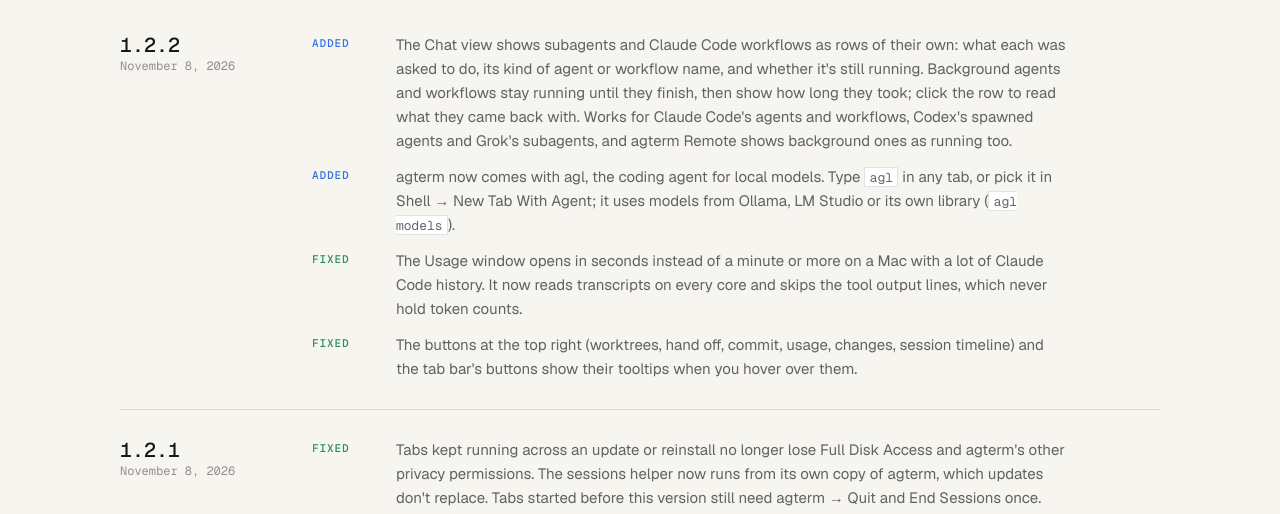
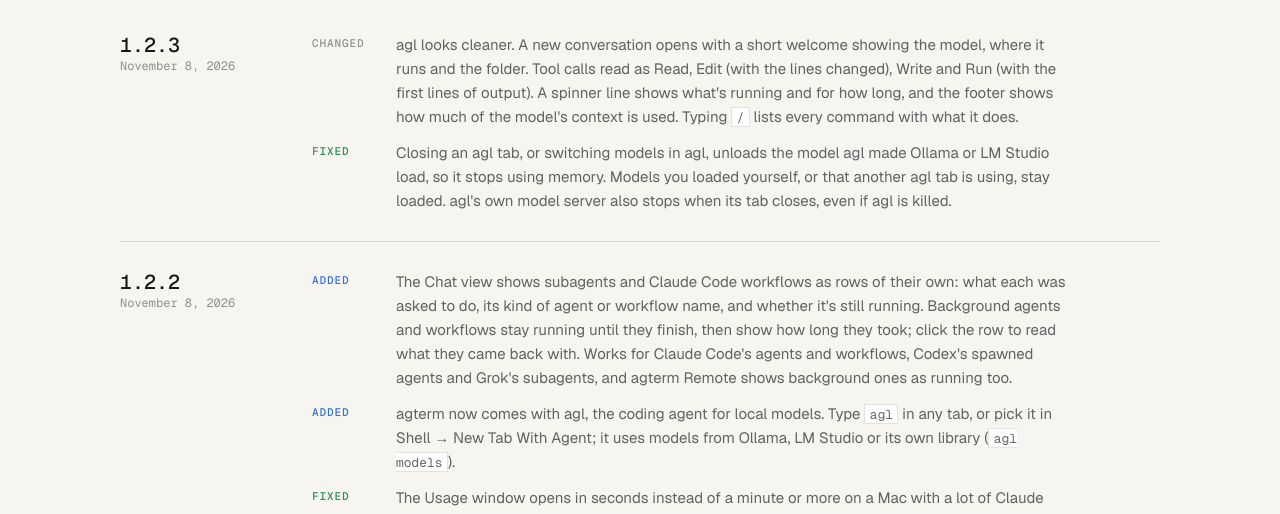
Before and after one commit to neelsatyavolu/agterm, a plain HTML site: page site/changelog.html in a window 1280 px wide. Shown: the part 282-796 px from the top of the page. Drawn offline with nearby package versions, Linux system fonts and the light colour scheme.

Commit message:
docs: site changelog for 1.2.3

```diff
--- a/site/changelog.html
+++ b/site/changelog.html
@@ -39,6 +39,17 @@
       </header>
 
       <div class="cl">
+        <section class="cl-release" id="v1.2.3" aria-labelledby="v1.2.3-title">
+          <header class="cl-head">
+            <h2 id="v1.2.3-title"><a href="#v1.2.3">1.2.3</a></h2>
+            <p class="meta"><time datetime="2026-11-08">November 8, 2026</time></p>
+          </header>
+          <ul class="cl-items">
+            <li><span class="cl-kind cl-changed">Changed</span><span>agl looks cleaner. A new conversation opens with a short welcome showing the model, where it runs and the folder. Tool calls read as Read, Edit (with the lines changed), Write and Run (with the first lines of output). A spinner line shows what&#x27;s running and for how long, and the footer shows how much of the model&#x27;s context is used. Typing <code>/</code> lists every command with what it does.</span></li>
+            <li><span class="cl-kind cl-fixed">Fixed</span><span>Closing an agl tab, or switching models in agl, unloads the model agl made Ollama or LM Studio load, so it stops using memory. Models you loaded yourself, or that another agl tab is using, stay loaded. agl&#x27;s own model server also stops when its tab closes, even if agl is killed.</span></li>
+          </ul>
+        </section>
+
         <section class="cl-release" id="v1.2.2" aria-labelledby="v1.2.2-title">
           <header class="cl-head">
             <h2 id="v1.2.2-title"><a href="#v1.2.2">1.2.2</a></h2>
```
